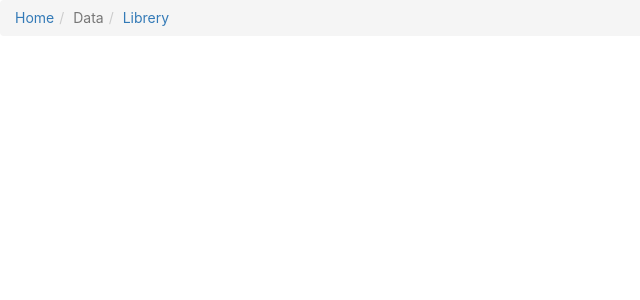
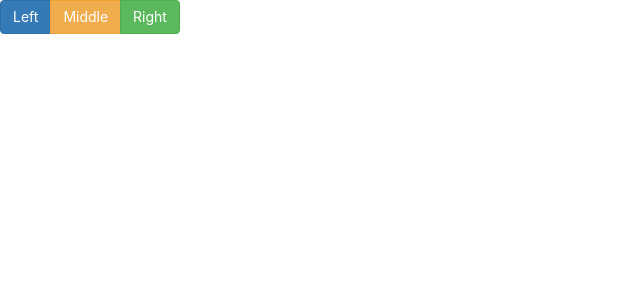
Before and after one commit to kamransid/React-Bootstrap, a React (Create React App) app: page / in a window 1280 px wide. Shown: the top 300 px of the page, without its empty margins (0-640 px from the left). Built offline with nearby package versions, Linux system fonts and the light colour scheme.

Commit message:
Ading buttonGroupFile

```diff
--- /dev/null
+++ b/src/ButtonGroup.jsx
@@ -0,0 +1,22 @@
+import React from 'react'
+import { ButtonGroup, Button} from 'react-bootstrap'
+
+class ButtonGroupExample extends React.Component{
+    constructor(props, context){
+        super(props, context)
+        this.state={
+            show:true
+        }
+    }
+    render(){
+        return(
+           <ButtonGroup>
+               <Button bsStyle='primary'>Left</Button>
+               <Button bsStyle='warning'>Middle</Button>
+               <Button bsStyle='success'>Right</Button>
+           </ButtonGroup>
+        )
+    }
+}
+
+export default ButtonGroupExample
--- a/src/index.js
+++ b/src/index.js
@@ -5,7 +5,8 @@ import './index.css';
 //import App from './AlertDismissable'
 // import App from './Badges'
 //import App from './Button'
-import App from './Breadcrumbs'
+// import App from './Breadcrumbs'
+import App from './ButtonGroup'
 import * as serviceWorker from './serviceWorker';
 
 ReactDOM.render(<App />, document.getElementById('root'));
```
